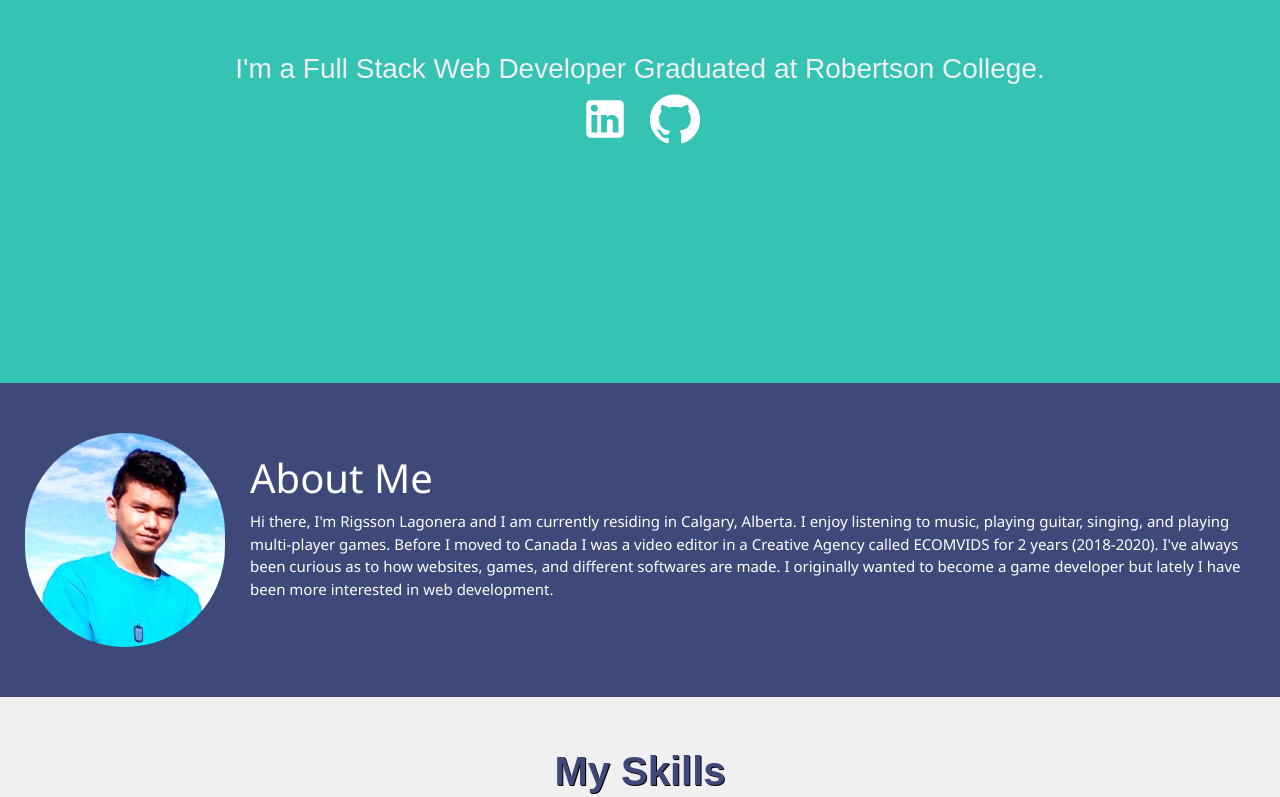
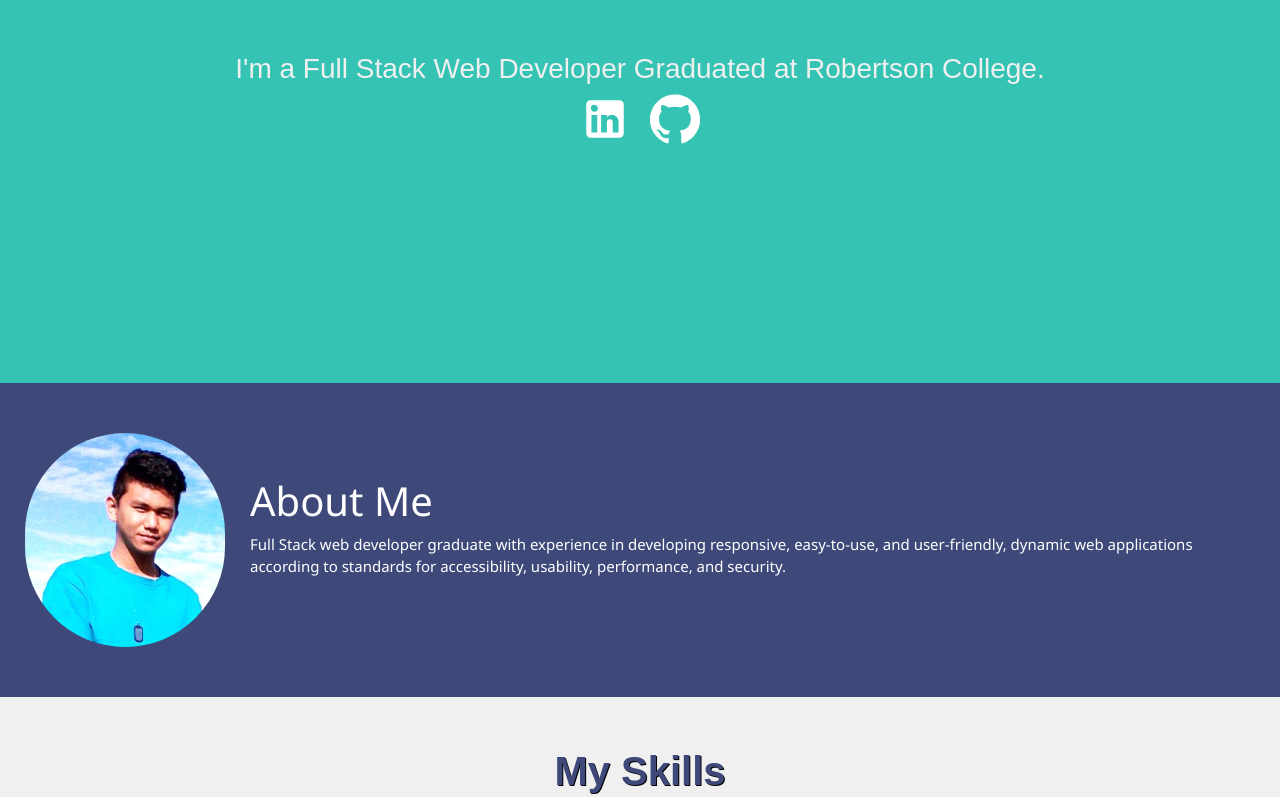
Before and after one commit to rigssonlagoneradev/myportfolio, a React (Create React App) app: page / in a window 1280 px wide. Shown: the part 417-1214 px from the top of the page. Built offline with nearby package versions, Linux system fonts and the light colour scheme.

Commit message:
edit aboutme

```diff
--- a/src/pages/Home.js
+++ b/src/pages/Home.js
@@ -121,11 +121,8 @@ function Home() {
       <img className="myPic" src={me} alt="me-logo" />
       <p className="sentence">
       <h1 id="h1me"> About Me</h1>
-              Hi there, I'm Rigsson Lagonera and I am currently residing in Calgary, Alberta.
-              I enjoy listening to music, playing guitar, singing, and playing multi-player games.
-              Before I moved to Canada I was a video editor in a Creative Agency called ECOMVIDS for 2 years (2018-2020).
-              I've always been curious as to how websites, games, and different softwares are made. I originally wanted
-              to become a game developer but lately I have been more interested in web development.
+      Full Stack web developer graduate with experience in developing responsive, easy-to-use, and user-friendly,
+      dynamic web applications according to standards for accessibility, usability, performance, and security.
       </p>
 
       </div>
```
